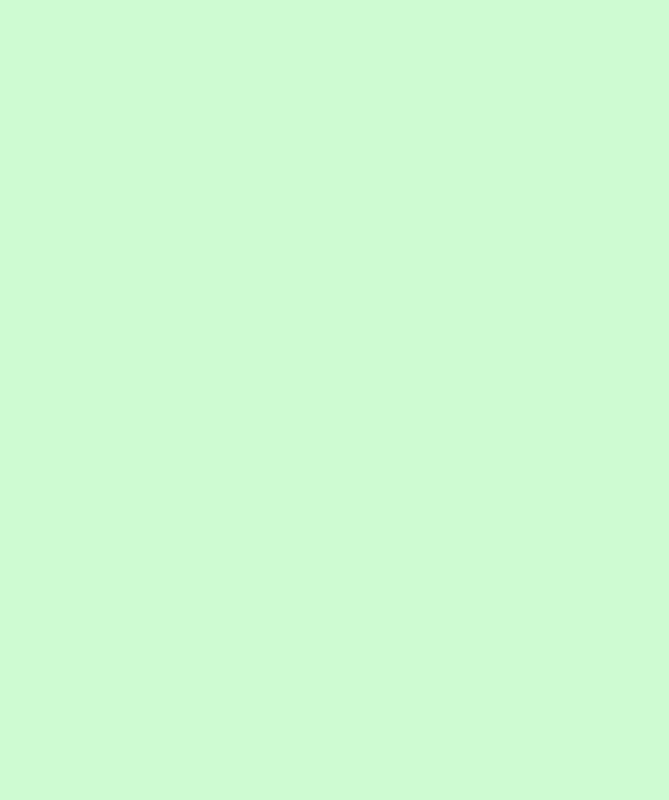
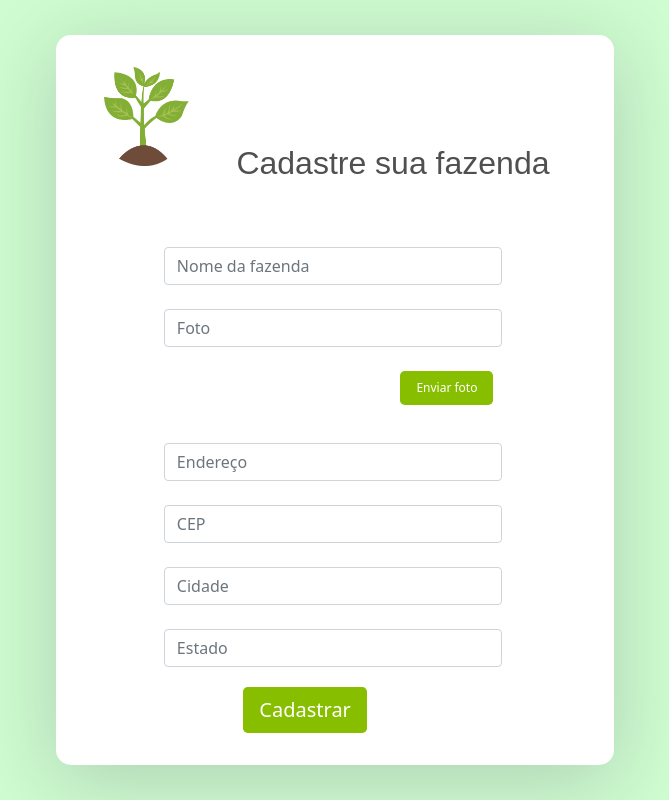
Before and after one commit to FGAUnB-REQ-GM/2021.2-DaTerra, a React (Create React App) app in the folder daterra-front-end/: page /signup/farm in a window 1280 px wide. Before the commit this address had no page. Shown: the whole page, without its empty margins (305-974 px from the left). Built offline with nearby package versions, Linux system fonts and the light colour scheme; a web font is replaced by a local one.

Commit message:
Adicionando registro de fazenda

```diff
--- a/daterra-front-end/src/App.css
+++ b/daterra-front-end/src/App.css
@@ -95,15 +95,27 @@
   position: flex;
   display: inline-block;
 }
+.image-client{
+  padding: 15px;
+  border: 0;
+}
 .form-title{
   display: inline-flex;
   white-space: nowrap;
 }
 .form-begin-register{
   padding-top: 12%;
+  padding-left: 15%;
   padding-bottom: 1%;
   color: #282c34;
 }
+.form-begin-farm{
+  padding-top: 12%;
+  padding-left: 15%;
+  padding-bottom: 5%;
+  color: #282c34;
+}
+
 .form-begin-choice{
   padding-top: 8%;
   padding-bottom: 20%;
@@ -111,6 +123,11 @@
 .form-btn-register{
   align-items: center;
   padding-left: 35%;
+  padding-top: 0%;
+}
+.form-btn-picture{
+  height: 3em;
+  padding-left: 70%;
   padding-top: 0%;
 }
 .btn {
@@ -121,6 +138,10 @@
 }
 .btn:hover{
   background-color: #24572c;
+}
+.btn-picture{
+  font-size: 12px!important;
+  padding-top: 8px;
 }
 
 .btn-choice{
--- a/daterra-front-end/src/App.js
+++ b/daterra-front-end/src/App.js
@@ -5,7 +5,8 @@ import { BrowserRouter as Router,Routes,Route} from "react-router-dom";
 
 import Login from "./components/Login/login.component";
 import SignUp from "./components/signup.component";
-import UserChoice from "./components/userchoice.component"
+import UserChoice from "./components/userchoice.component";
+import FarmRegister from "./components/farmregister.component";
 
 function App() {
   return (
@@ -17,6 +18,7 @@ function App() {
               <Route path="/signin" element={<Login/>} />
               <Route path="/choice" element={<UserChoice/>} />
               <Route path="/signup" element={<SignUp/>} />
+              <Route path="/signup/farm" element={<FarmRegister/>} />
             </Routes>
         </div>
       </div>
--- a/daterra-front-end/src/components/clientbutton.component.js
+++ b/daterra-front-end/src/components/clientbutton.component.js
@@ -5,7 +5,7 @@ const logovar = () => {
     return(
         <div className="btn-choice">
             <a href="/signup">
-                <input type="image" className="form-image" src={logo} alt=""/>
+                <input type="image" className="form-image image-client" src={logo} alt=""/>
             </a>
         </div>
     );
--- /dev/null
+++ b/daterra-front-end/src/components/farmregister.component.js
@@ -0,0 +1,54 @@
+import React, { Component } from "react";
+import Logo from "./logo.component.js";
+
+export default class SignUp extends Component {
+    render() {
+        return (
+            <div className="inner inner-farm">
+                <div className="form">
+                    <form>
+                        <div className="form-title">
+                                <Logo/>
+                                <h2>
+                                    Cadastre sua fazenda
+                                </h2>
+                        </div>
+                        <div className="form-begin-farm">
+                            <div className="form-group">
+                                <input type="text" className="form-control" placeholder="Nome da fazenda" />
+                            </div>
+                            <br/>
+                            <div className="form-group">
+                                <input type="text" className="form-control" placeholder="Foto" />
+                            </div>
+                            <br/>
+                            <div className="form-btn-picture">
+                                <button type="submit" className="btn btn-dark btn-lg btn-block btn-picture">Enviar foto</button>
+                             </div>
+                            <br/>
+                            <div className="form-group">
+                                <input type="email" className="form-control" placeholder="Endereço" />
+                            </div>
+                            <br/>
+                            <div className="form-group">
+                                <input type="text" className="form-control" placeholder="CEP" />
+                            </div>
+                            <br/>
+                            <div className="form-group">
+                                <input type="text" className="form-control" placeholder="Cidade" />
+                            </div>
+                            <br/>
+                            <div className="form-group">
+                                <input type="text" className="form-control" placeholder="Estado" />
+                            </div>
+                        </div>
+
+                        <div className="form-btn-register">
+                            <button type="submit" className="btn btn-dark btn-lg btn-block">Cadastrar</button>
+                        </div>
+                    </form>
+                </div>
+            </div>
+        );
+    }
+}
--- a/daterra-front-end/src/index.css
+++ b/daterra-front-end/src/index.css
@@ -40,6 +40,9 @@ body, html, .App, #root, .outer {
 }
 .inner-register {
   padding: 2em 5em 2em 3em;
+}
+.inner-farm{
+  padding: 2em 7em 2em 3em;
 }
 .inner-choice {
   padding: 2em 4em 2em 3em;
```
